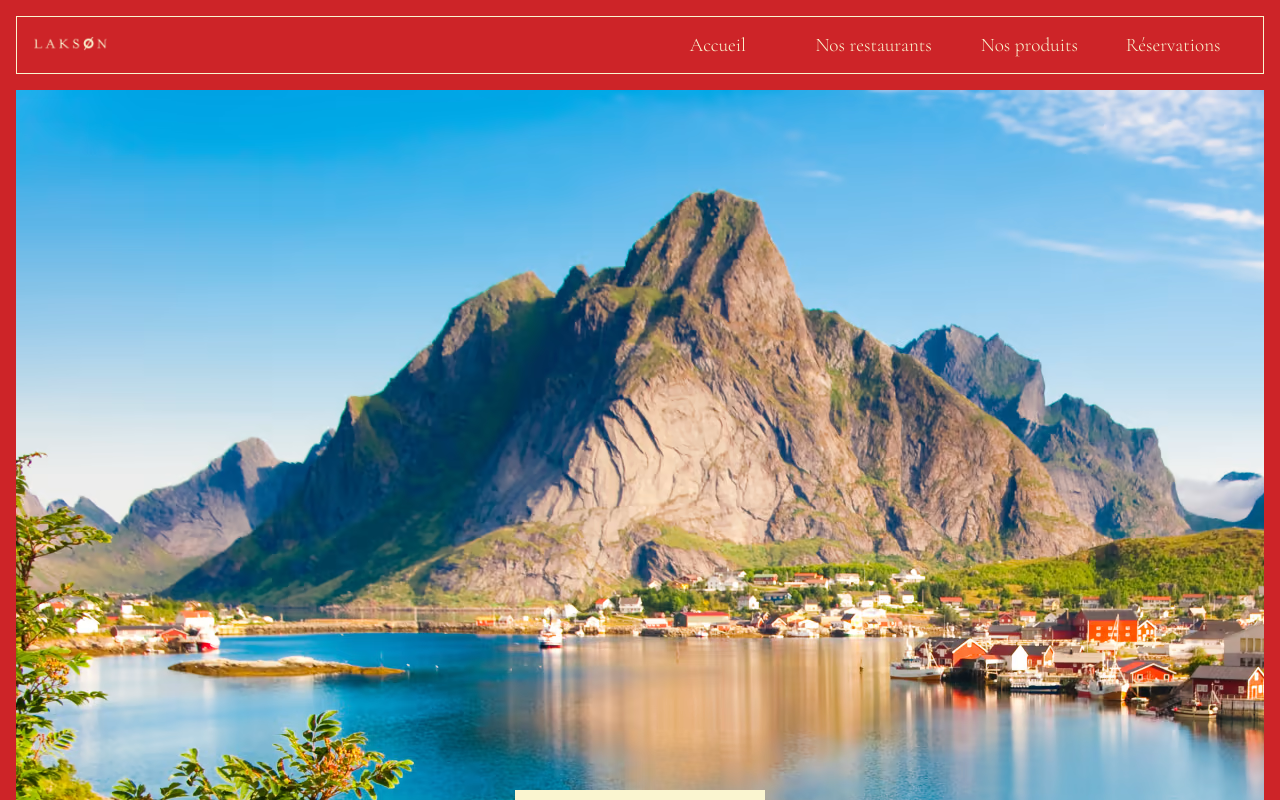
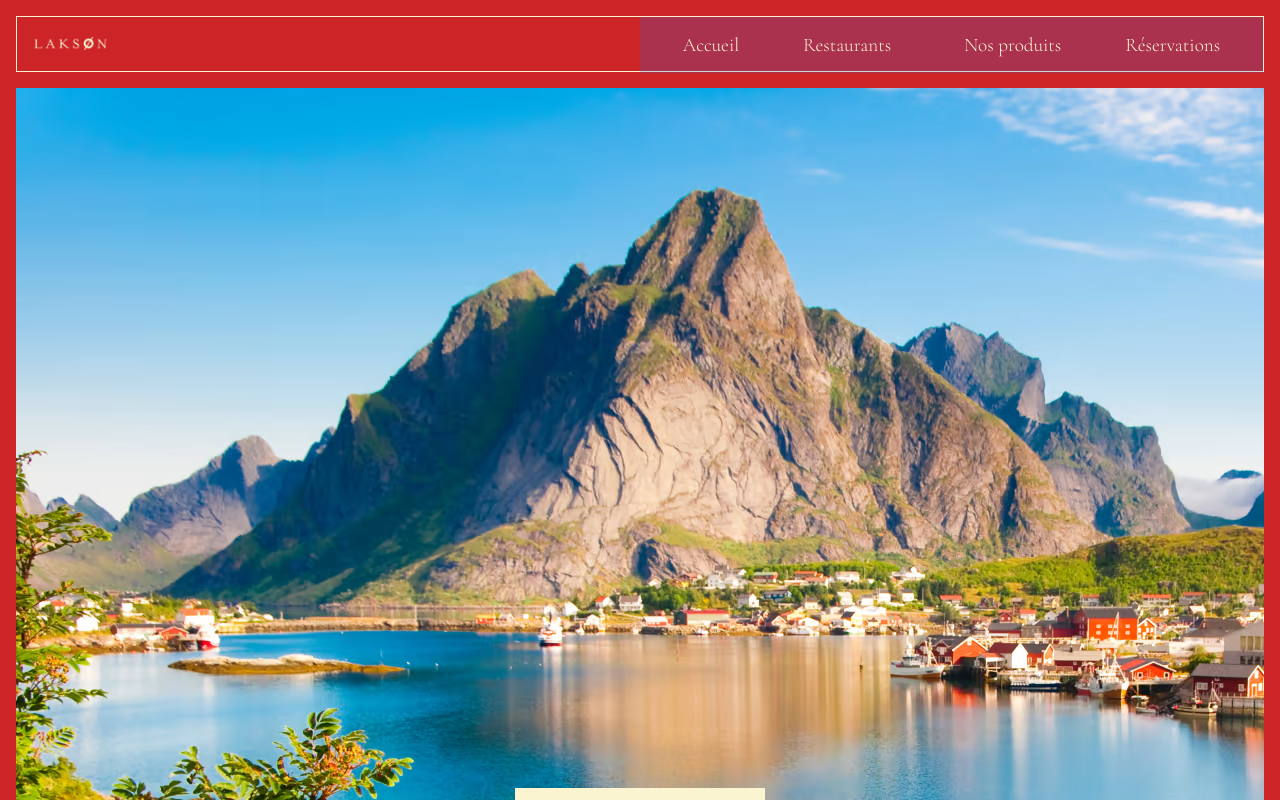
Before and after one commit to lebrasdejesus/TestVue2, a Vue app: page / in a window 1280 px wide. Shown: the top 800 px of the page. Built offline with nearby package versions, Linux system fonts and the light colour scheme.

Commit message:
2eme navbar en cours

```diff
--- a/src/App.vue
+++ b/src/App.vue
@@ -12,7 +12,7 @@
 
 
 <script>
-import navigation from "./components/navigation.vue";
+import navigation from "./components/navigation2.vue";
 import pageAccueil from "./pageAccueil.vue";
 import piedpage from "./components/piedpage.vue";
 
--- a/src/components/navigation.vue
+++ b/src/components/navigation.vue
@@ -18,7 +18,18 @@ export default {
     <div></div>
     <div></div>
     <div class="menu"><a href="#/">Accueil</a></div>
-    <div class="menu"><a href="#/contenu2">Nos restaurants</a></div>
+    <div class="menu">
+      <a href="#/contenu2"
+        >Nos restaurants &nbsp;<i class="fleche"></i>&nbsp;</a
+      >
+      <div class="liste">
+        <ul>
+          <li>Lakson - Lille</li>
+          <li>Lakson - Rouen</li>
+          <li>Lakson - Rouen - Halles Agrivin</li>
+        </ul>
+      </div>
+    </div>
     <div class="menu"><a href="#/contenu3">Nos produits</a></div>
     <div class="menu bout"><a href="#/contenu4">Réservations</a></div>
   </div>
@@ -72,4 +83,15 @@ a {
   width: 100%;
   bottom: 0.5rem;
 }
+.fleche::after {
+  content: "▾";
+  position: absolute;
+  font-style: normal;
+}
+.liste {
+  display: none;
+}
+.liste:hover {
+  display: block;
+}
 </style>
--- /dev/null
+++ b/src/components/navigation2.vue
@@ -0,0 +1,166 @@
+<script>
+export default {
+  name: "NavB",
+};
+</script>
+
+<template>
+  <div class="navbar">
+    <div class="menulogo">
+      <a href="#/"
+        ><img
+          class="logo"
+          alt="Vue logo"
+          src="../assets/navbar/Lakson-logo.png"
+      /></a>
+    </div>
+
+    <div>
+      <ul class="mega-menu-main">
+        <li class="lvl-0">
+          <a class="lvl-0-mot" href="#/">Accueil</a>
+        </li>
+        <li class="lvl-0">
+          <a href="#/">Restaurants &nbsp; <span class="felche"></span></a>
+          <ul class="mega-menu-tab">
+            <li class="lvl-1">
+              <ul class="lvl-2">
+                <li><a href="#">Lakson - Lille</a></li>
+                <li><a href="#">Lakson - Rouen</a></li>
+                <li><a href="#">Lakson - Rouen - Halles Agrivin</a></li>
+              </ul>
+            </li>
+          </ul>
+        </li>
+        <li class="lvl-0">
+          <a href="#/">Nos produits</a>
+        </li>
+        <li class="lvl-0">
+          <a href="#/">Réservations</a>
+        </li>
+      </ul>
+    </div>
+  </div>
+</template>
+
+<style>
+.navbar {
+  background-color: #cd2428;
+  border: 1px solid #faf5d0;
+  height: 3.5rem;
+  display: grid;
+  grid-template-columns: 1fr 1fr;
+  /* margin: 1rem; */
+  color: #faf5d0;
+  font-size: 1.2rem;
+  font-family: "Cormorant Garamond", serif;
+  font-weight: 100;
+}
+
+.logo {
+  max-height: 1.2rem;
+  max-width: 80%;
+  padding: 0px 0px;
+}
+
+* {
+  box-sizing: border-box;
+}
+ul {
+  margin: 0;
+  padding: 0;
+}
+li {
+  list-style: none;
+}
+
+/* .mega-menu a {
+  display: block;
+  color: white;
+  text-decoration: none;
+}
+.mega-menu a:hover {
+  background: rgba(80, 137, 240, 0.5);
+} */
+
+.mega-menu-main {
+  display: flex;
+  justify-content: center;
+  align-items: center;
+  position: relative;
+  background: rgba(33, 105, 236, 0.2);
+  height: 3.5rem;
+}
+
+.lvl-0 > a {
+  padding: 2rem 2rem;
+}
+/* .lvl-0:hover > ul {
+  display: flex;
+} */
+.lvl-0 {
+  position: relative;
+}
+.lvl-0:hover > .mega-menu-tab {
+  /*2*/
+  display: flex;
+}
+.mega-menu-tab {
+  display: none;
+  position: absolute;
+  top: 2.4rem;
+  /* top: 1rem; */
+  /* left: 0; */
+  min-width: 20rem;
+  background: rgba(33, 105, 236, 0.5);
+  flex: 1 1 auto;
+}
+.lvl-1 {
+  flex: 1;
+  margin: 0 15px;
+}
+
+.lvl-2 {
+  padding: 1rem;
+}
+.lvl-2 li {
+  padding: 0.5rem;
+  flex: 1 1 auto;
+}
+
+/* .menu {
+  display: flex;
+  justify-content: center;
+  align-items: center;
+  position: relative;
+}
+.bout {
+  padding-right: 1.5rem;
+} */
+.menulogo {
+  display: flex;
+  justify-content: left;
+  align-items: center;
+  padding-left: 1rem;
+}
+
+a {
+  text-decoration: none;
+  color: inherit;
+}
+.lvl-0:hover::before {
+  content: "";
+  position: absolute;
+  background-color: #faf5d0;
+  height: 1px;
+  width: 20%;
+  bottom: 0.5rem;
+  display: block;
+}
+
+.fleche::after {
+  content: "▾";
+  position: absolute;
+  font-style: normal;
+}
+</style>
```
